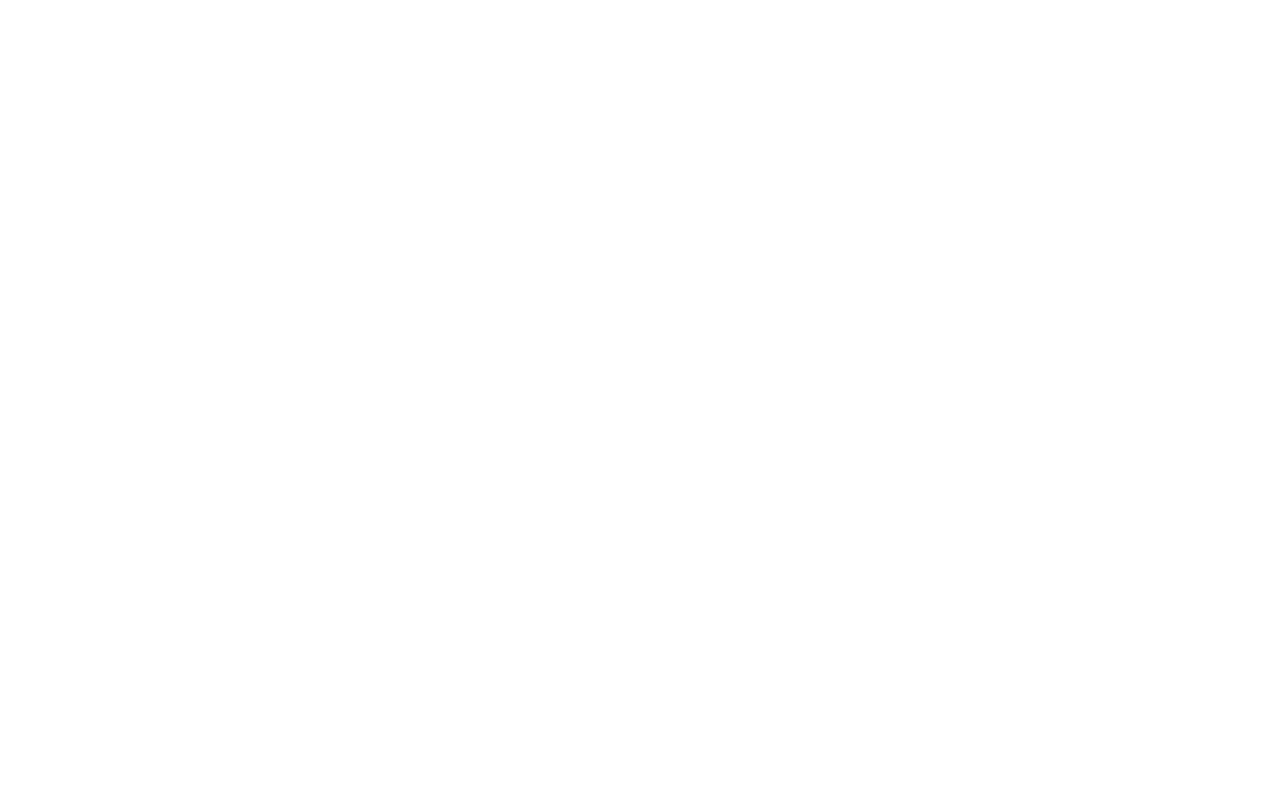
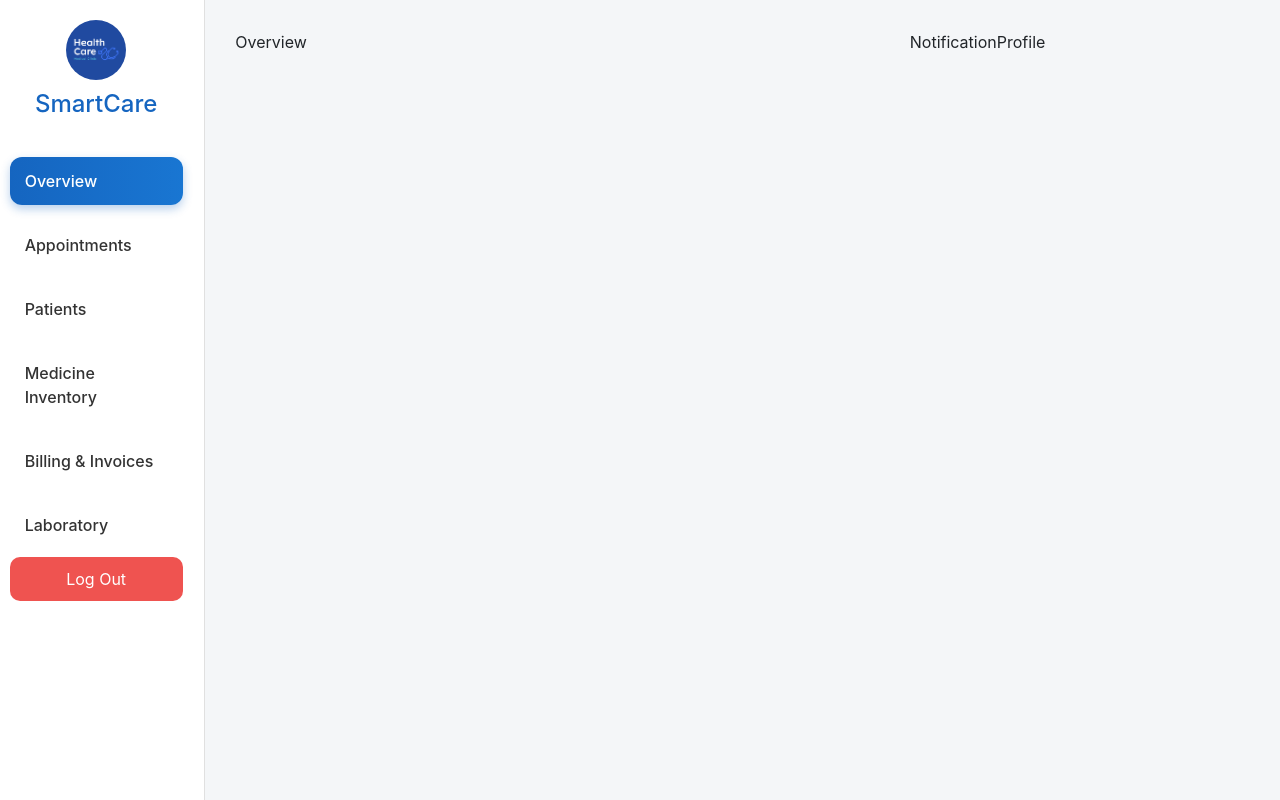
Before and after one commit to salaheddinesamid/smartcare.staff-GUI, a React (Create React App) app: page / in a window 1280 px wide. Before the commit this address had no page. Built offline with nearby package versions, Linux system fonts and the light colour scheme.

Commit message:
add initial version of dashboard

```diff
--- a/src/App.css
+++ b/src/App.css
@@ -1,38 +1,6 @@
-.App {
-  text-align: center;
+.logo {
+  height: 70px;
+  width: 70px;
+  border-radius: 50%;
+  object-fit: cover;
 }
-
-.App-logo {
-  height: 40vmin;
-  pointer-events: none;
-}
-
-@media (prefers-reduced-motion: no-preference) {
-  .App-logo {
-    animation: App-logo-spin infinite 20s linear;
-  }
-}
-
-.App-header {
-  background-color: #282c34;
-  min-height: 100vh;
-  display: flex;
-  flex-direction: column;
-  align-items: center;
-  justify-content: center;
-  font-size: calc(10px + 2vmin);
-  color: white;
-}
-
-.App-link {
-  color: #61dafb;
-}
-
-@keyframes App-logo-spin {
-  from {
-    transform: rotate(0deg);
-  }
-  to {
-    transform: rotate(360deg);
-  }
-}
--- a/src/App.js
+++ b/src/App.js
@@ -4,6 +4,7 @@
 import 'bootstrap/dist/js/bootstrap.js';
 import { BrowserRouter, Route, Routes } from 'react-router-dom';
 import { Login } from './routes/Login';
+import { Dashboard } from './routes/Dashboard';
 
 function App() {
   return (
@@ -11,6 +12,7 @@
       <BrowserRouter>
       <Routes>
         <Route path='/login' element={<Login/>}/>
+        <Route path='/' element={<Dashboard/>}/>
       </Routes>
       </BrowserRouter>
     </div>
--- /dev/null
+++ b/src/routes/Dashboard.jsx
@@ -0,0 +1,79 @@
+import React, { useState } from "react";
+import "../style/Dashboard.css";
+import logo from "../assets/logo.jpg";
+
+export const Dashboard = () => {
+  const services = [
+    { id: 1, name: "Overview" },
+    { id: 2, name: "Appointments" },
+    { id: 3, name: "Patients" },
+    { id: 4, name: "Medicine Inventory" },
+    { id: 7, name : "Billing & Invoices"},
+    { id: 5, name: "Laboratory" },
+  ];
+
+  const [active, setActive] = useState(1);
+
+  const Notification = ()=>{
+    return(
+        <div className="row">
+            <p>Notification</p>
+        </div>
+    )
+  }
+
+  const Profile = ()=>{
+    return(
+        <div className="row">
+            <p>Profile</p>
+        </div>
+    )
+  }
+
+  return (
+    <div className="row">
+      <div className="col-xl-2 left-side">
+        <div>
+          <div className="left-side-header">
+            <img src={logo} alt="Logo" className="logo" />
+            <h4 style={{ marginTop: "10px", color: "#1565c0" }}>SmartCare</h4>
+          </div>
+
+          <div className="left-side-content">
+            {services.map((service) => (
+              <button
+                key={service.id}
+                className={`sidebar-btn ${active === service.id ? "active" : ""}`}
+                onClick={() => setActive(service.id)}
+              >
+                {service.name}
+              </button>
+            ))}
+          </div>
+        </div>
+
+        <div className="logout-section">
+          <button className="logout-btn">Log Out</button>
+        </div>
+      </div>
+
+      <div className="col-xl-8 right-side">
+        <div className="dashboard-header d-flex">
+          <div className="col-xl-10">
+            {services.find((s) => s.id === active)?.name}
+          </div>
+          <div className="col-xl-2 d-flex">
+            <div className="notification">
+                <Notification/>
+            </div>
+            <div className="profile">
+                <Profile/>
+            </div>
+          </div>
+        </div>
+        <div className="dashboard-content">
+        </div>
+      </div>
+    </div>
+  );
+};
--- /dev/null
+++ b/src/style/Dashboard.css
@@ -0,0 +1,92 @@
+html, body {
+  margin: 0;
+  padding: 0;
+  height: 100vh;
+  width: 100%;
+  font-family: 'Inter', sans-serif;
+  background-color: #f4f6f8;
+}
+
+.left-side {
+  background: #ffffff;
+  flex-direction: column;
+  justify-content: space-between;
+  padding: 20px 0;
+  border-right: 1px solid #e0e0e0;
+  box-shadow: 2px 0 8px rgba(0,0,0,0.05);
+  transition: all 0.3s ease;
+  height: 100vh;
+}
+
+.left-side-header {
+  text-align: center;
+}
+
+.logo {
+  height: 60px;
+  width: 60px;
+  border-radius: 50%;
+}
+
+.left-side-content {
+  display: flex;
+  flex-direction: column;
+  align-items: center;
+  margin-top: 30px;
+}
+
+.sidebar-btn {
+  width: 80%;
+  padding: 12px 15px;
+  margin: 8px 0;
+  background: none;
+  border: none;
+  text-align: left;
+  font-size: 1rem;
+  font-weight: 500;
+  color: #333;
+  border-radius: 12px;
+  cursor: pointer;
+  transition: all 0.3s ease;
+}
+
+.sidebar-btn:hover {
+  background: #e3f2fd;
+  color: #1565c0;
+  transform: translateX(5px);
+}
+
+.sidebar-btn.active {
+  background: linear-gradient(90deg, #1565c0, #1976d2);
+  color: #fff;
+  box-shadow: 0 4px 10px rgba(21, 101, 192, 0.3);
+}
+
+.logout-section {
+  text-align: center;
+  padding-bottom: 20px;
+}
+
+.logout-btn {
+  background: #ef5350;
+  color: #fff;
+  border: none;
+  padding: 10px 15px;
+  border-radius: 10px;
+  width: 80%;
+  cursor: pointer;
+  transition: background 0.3s;
+}
+
+.logout-btn:hover {
+  background: #d32f2f;
+}
+
+.right-side {
+  background: #f4f6f8;
+  padding: 30px;
+}
+
+.dashboard-content {
+    width: 100%;
+}
```
Also changed, not shown: src/components/AppointmentManagement.jsx (added), src/components/Overview.jsx (added), src/components/PatientManagement.jsx (added).
